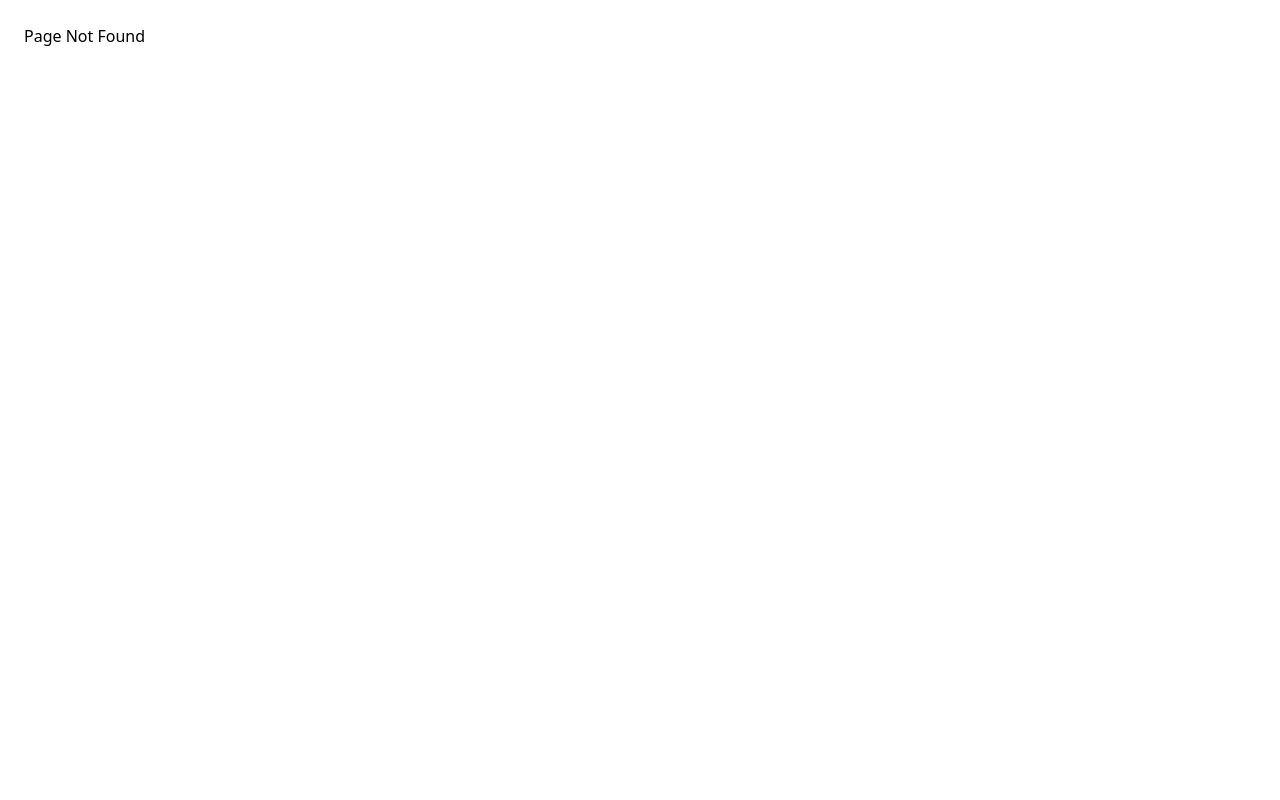
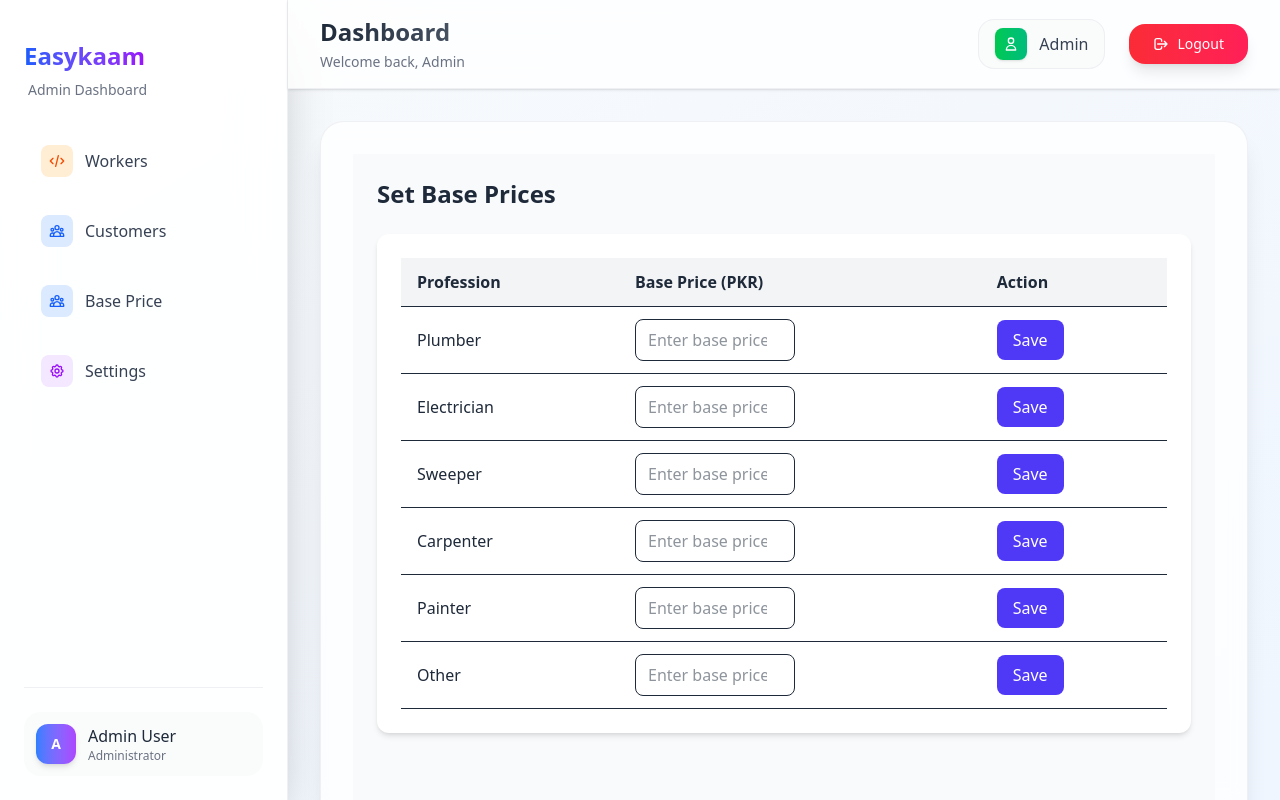
Before and after one commit to RehmatUllah17/easykaam-admin, a React (Vite) app: page /base-price in a window 1280 px wide. Before the commit this address had no page. Built offline with nearby package versions, Linux system fonts and the light colour scheme; sample sign-in values are in the browser's storage.

Commit message:
Add BasePrice component for setting base prices of professions

```diff
--- a/src/App.tsx
+++ b/src/App.tsx
@@ -5,6 +5,7 @@ import WorkerProfile from "./pages/WorkerProfile";
 import AdminLayout from "./layouts/AdminLayout";
 import Settings from "./pages/Settings";
 import Customers from "./pages/Customers";
+import BasePrice from "./pages/BasePrice";
 import "./index.css";
 
 function App() {
@@ -26,6 +27,7 @@ function App() {
           <Route path="workers/:id" element={<WorkerProfile />} />
           <Route path="customers" element={<Customers />} />
           <Route path="settings" element={<Settings />} />
+          <Route path="base-price" element={<BasePrice />} />
 
         </Route>
 
--- a/src/api/customers.ts
+++ b/src/api/customers.ts
@@ -40,7 +40,7 @@ export const fetchCustomerById = async (id: string) => {
   }
 
   const result = await res.json();
-  console.log("🔎 Customer by ID response:", result);
+  console.log("Customer by ID response:", result);
   return result.data ?? result;
 };
 
@@ -62,7 +62,7 @@ export const searchCustomerById = async (id: string) => {
   }
 
   const result = await res.json();
-  console.log("🔍 Search API response:", result);
+  console.log("Search API response:", result);
   return Array.isArray(result) ? result : [];
 };
 
--- a/src/api/workers.ts
+++ b/src/api/workers.ts
@@ -36,6 +36,6 @@ export const fetchWorkerById = async (id: string) => {
     throw new Error(`Failed to fetch worker: ${res.status} ${errorText}`);
   }
   const result = await res.json();
-  console.log("🔎 Worker by ID response:", result);
+  console.log("Worker by ID response:", result);
   return result.data ?? result;
 };
--- a/src/layouts/AdminLayout.tsx
+++ b/src/layouts/AdminLayout.tsx
@@ -49,6 +49,17 @@ const AdminLayout = () => {
     </svg>
   </div>
   <span className="font-medium">Customers</span>
+</Link>
+ <Link
+  to="/base-price"
+  className="group px-4 py-3 rounded-2xl hover:bg-blue-50 transition-all duration-300 border border-transparent hover:border-blue-100 flex items-center gap-3 text-gray-700 hover:text-blue-600"
+>
+  <div className="w-8 h-8 rounded-lg bg-blue-100 group-hover:bg-blue-200 transition-colors flex items-center justify-center">
+    <svg className="w-4 h-4 text-blue-600" fill="none" stroke="currentColor" viewBox="0 0 24 24">
+      <path strokeLinecap="round" strokeLinejoin="round" strokeWidth={2} d="M17 20h5v-2a3 3 0 00-5.356-1.857M17 20H7m10 0v-2c0-.656-.126-1.283-.356-1.857M7 20H2v-2a3 3 0 015.356-1.857M7 20v-2c0-.656.126-1.283.356-1.857m0 0a5.002 5.002 0 019.288 0M15 7a3 3 0 11-6 0 3 3 0 016 0zm6 3a2 2 0 11-4 0 2 2 0 014 0zM7 10a2 2 0 11-4 0 2 2 0 014 0z" />
+    </svg>
+  </div>
+  <span className="font-medium">Base Price</span>
 </Link>
 
           <Link
--- /dev/null
+++ b/src/pages/BasePrice.tsx
@@ -0,0 +1,116 @@
+import React, { useState } from "react";
+import Swal from "sweetalert2";
+import withReactContent from "sweetalert2-react-content";
+
+const MySwal = withReactContent(Swal);
+
+const professions = [
+  { id: 1, name: "Plumber" },
+  { id: 2, name: "Electrician" },
+  { id: 3, name: "Sweeper" },
+  { id: 4, name: "Carpenter" },
+  { id: 5, name: "Painter" },
+  { id: 99, name: "Other" },
+];
+
+const API_BASE = import.meta.env.VITE_API_BASE_URL;
+
+const BasePrice: React.FC = () => {
+  const [prices, setPrices] = useState<Record<number, number>>({});
+  const [loadingIds, setLoadingIds] = useState<number[]>([]);
+
+  const handleChange = (id: number, value: string) => {
+    setPrices((prev) => ({ ...prev, [id]: Number(value) }));
+  };
+
+  const handleSave = async (professionId: number) => {
+    const basePrice = prices[professionId] || 0;
+    setLoadingIds((prev) => [...prev, professionId]);
+
+    try {
+      const token = localStorage.getItem("accessToken");
+
+      const response = await fetch(`${API_BASE}/AdminPrivileges/upsert-base-price`, {
+        method: "POST",
+        headers: {
+          "Content-Type": "application/json",
+          accept: "/",
+          Authorization: `Bearer ${token}`,
+        },
+        body: JSON.stringify({ professionId, basePrice }),
+      });
+
+      const data = await response.json();
+
+      if (data.isSuccess) {
+        MySwal.fire({
+          icon: "success",
+          title: "Base Price Updated!",
+          text: `${professions.find((p) => p.id === professionId)?.name} base price saved successfully.`,
+          timer: 2000,
+          showConfirmButton: false,
+        });
+      } else {
+        throw new Error(data.error || "Failed to update base price.");
+      }
+    } catch (err: any) {
+      MySwal.fire({
+        icon: "error",
+        title: "Error",
+        text: err.message || "Something went wrong.",
+      });
+    } finally {
+      setLoadingIds((prev) => prev.filter((id) => id !== professionId));
+    }
+  };
+
+  return (
+    <div className="p-6 bg-gray-50 min-h-screen">
+      <h1 className="text-2xl font-bold mb-6">Set Base Prices</h1>
+
+      <div className="bg-white shadow-md rounded-xl p-6">
+        <table className="w-full border-collapse">
+          <thead>
+            <tr className="border-b bg-gray-100">
+              <th className="py-3 px-4 text-left">Profession</th>
+              <th className="py-3 px-4 text-left">Base Price (PKR)</th>
+              <th className="py-3 px-4 text-left">Action</th>
+            </tr>
+          </thead>
+          <tbody>
+            {professions.map((p) => (
+              <tr key={p.id} className="border-b hover:bg-gray-50">
+                <td className="py-3 px-4">{p.name}</td>
+                <td className="py-3 px-4">
+                  <input
+                    type="number"
+                    min="0"
+                    value={prices[p.id] ?? ""}
+                    onChange={(e) => handleChange(p.id, e.target.value)}
+                    placeholder="Enter base price"
+                    className="border rounded-lg px-3 py-2 w-40 focus:ring-2 focus:ring-indigo-500 outline-none"
+                  />
+                </td>
+                <td className="py-3 px-4">
+                  <button
+                    onClick={() => handleSave(p.id)}
+                    disabled={loadingIds.includes(p.id)}
+                    className={`px-4 py-2 rounded-lg text-white ${
+                      loadingIds.includes(p.id)
+                        ? "bg-gray-400 cursor-not-allowed"
+                        : "bg-indigo-600 hover:bg-indigo-700"
+                    }`}
+                  >
+                    {loadingIds.includes(p.id) ? "Saving..." : "Save"}
+                  </button>
+                </td>
+              </tr>
+            ))}
+          </tbody>
+        </table>
+      </div>
+    </div>
+  );
+};
+
+export default BasePrice;
```
Also changed, not shown: src/pages/Customers.tsx (+5 -5 lines), 1 other file (tests, documents, lock files or other folders).
